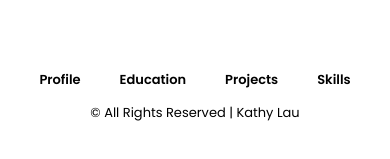
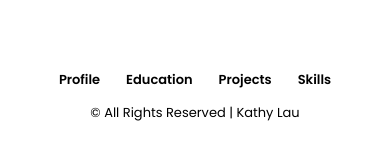
Before and after one commit to wyl987/portfolio, a plain HTML site: page index.html in a window 390 px wide. Shown: the part 3545-3704 px from the top of the page. Drawn offline with Linux system fonts and the light colour scheme.

Commit message:
Further refine

```diff
--- a/style.css
+++ b/style.css
@@ -413,6 +413,8 @@ footer ul li a{
   .profile-container .img-container{
     width: 80vw;
     height: 80vw;
-
+  }
+  footer ul{
+    gap: 2rem;
   }
 }
```
Also changed, not shown: index.html (+1 -2 lines).
